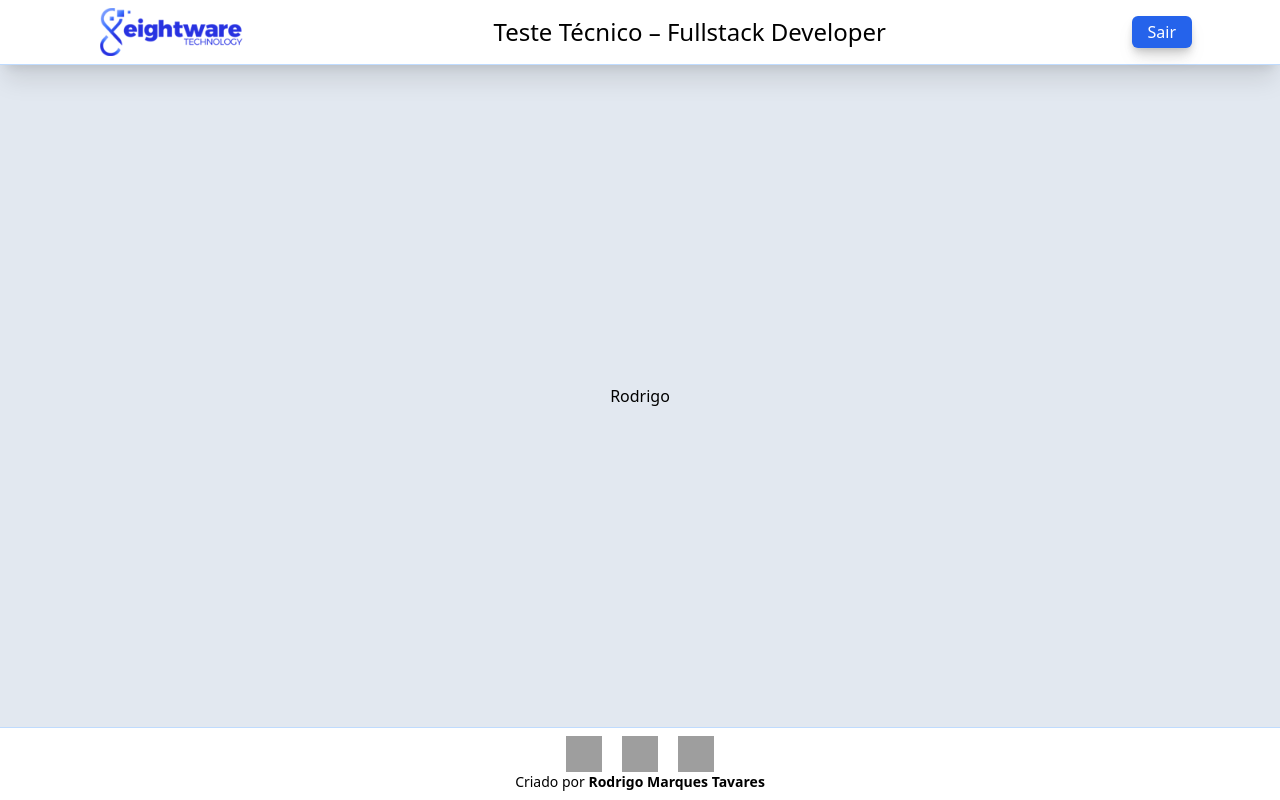
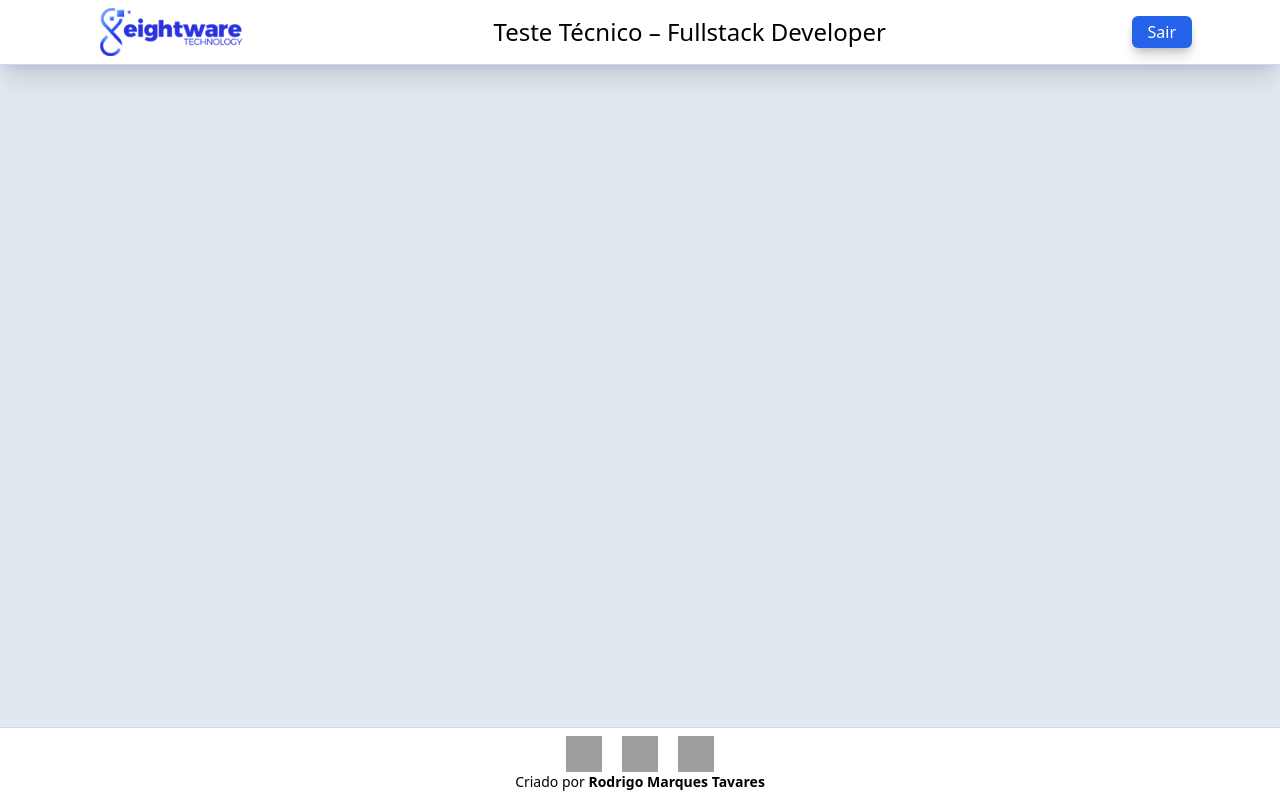
Before and after one commit to mtrodrigo/eightware_frontend, a Next.js app: page / in a window 1280 px wide. Built offline with nearby package versions, Linux system fonts and the light colour scheme; grey boxes are pictures that could not be loaded.

Commit message:
feat: renomeia função Home para Login e adiciona título

```diff
--- a/src/app/page.tsx
+++ b/src/app/page.tsx
@@ -1,8 +1,12 @@
 
-export default function Home() {
+export default function Login() {
   return (
     <main>
-      <h1>Rodrigo</h1>
+      <section>
+        <form>
+
+        </form>
+      </section>
     </main>
   );
 }
```
